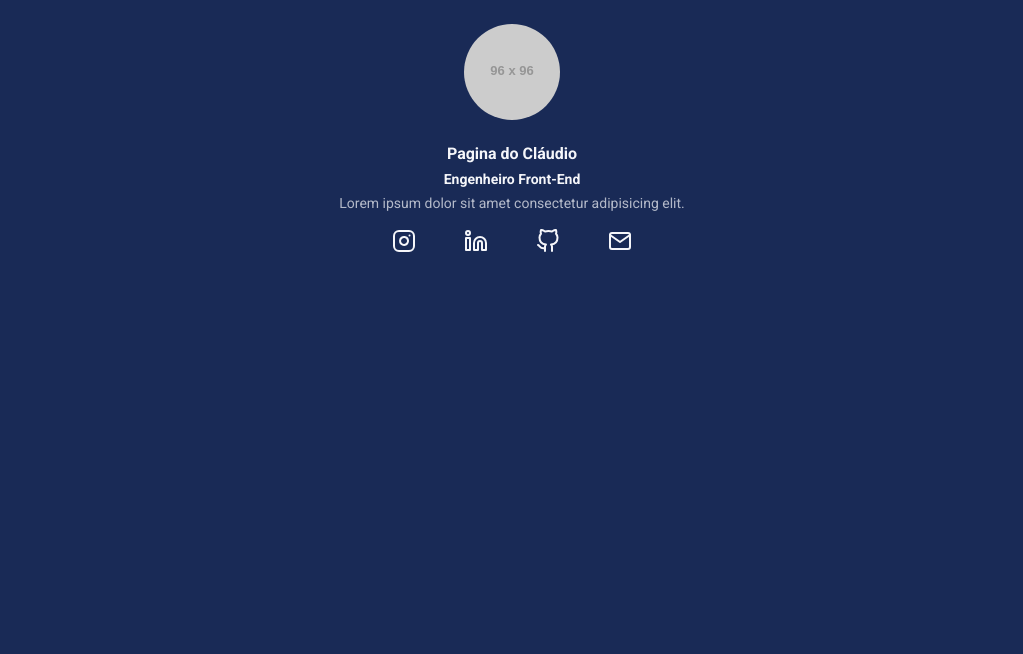
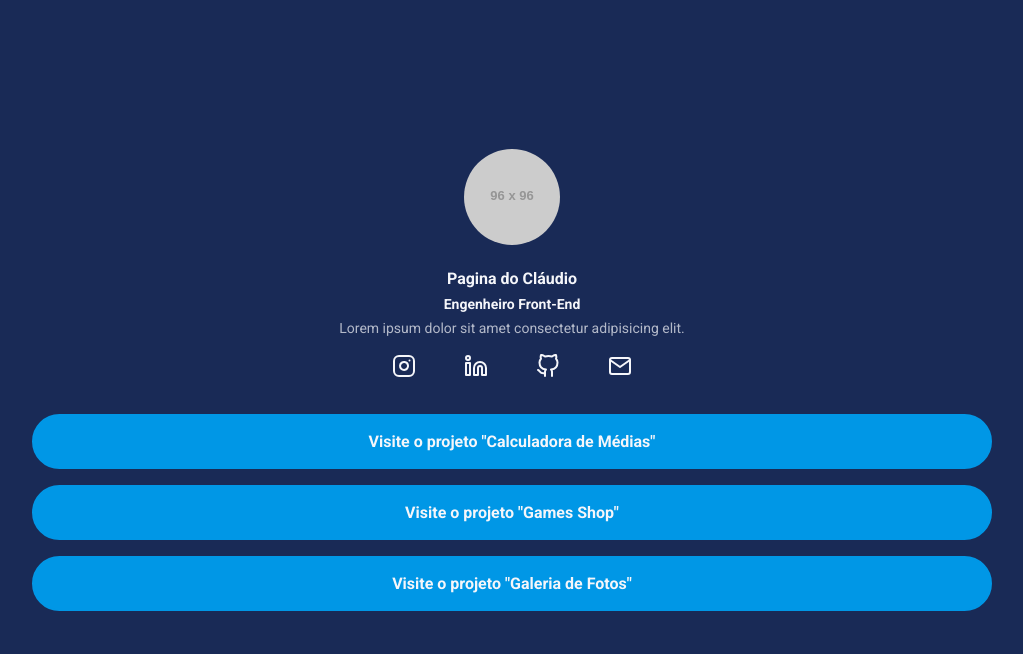
Before and after one commit to ClaudioFerreir/less, a website: page index.html in a window 1280 px wide. Shown: the whole page, without its empty margins (128-1151 px from the left). Drawn offline with Linux system fonts and the light colour scheme; placeholder pictures from the web are drawn by us.

Commit message:
feat: buttons css

```diff
--- a/index.html
+++ b/index.html
@@ -10,8 +10,8 @@
   <link href="https://fonts.googleapis.com/css2?family=Roboto:wght@400;700&display=swap" rel="stylesheet">
 </head>
 <body>
-  <header>
-    <div class="container">
+  <div class="container">
+    <header>
       <img class="profile-avatar" src="https://via.placeholder.com/96x96" alt="">
       <div class="profile-bio">
         <h1 class="profile-bio-name" >Pagina do Cláudio</h1>
@@ -36,7 +36,26 @@
           </a></li>
         </ul>
       </nav>
-    </div>
-  </header>
+      <nav>
+        <ul class="projects-list">
+          <li class="projects-list-item">
+            <a href="">
+              Visite o projeto "Calculadora de Médias"
+            </a>
+          </li>
+          <li class="projects-list-item">
+            <a href="">
+              Visite o projeto "Games Shop"
+            </a>
+          </li>
+          <li class="projects-list-item">
+            <a href="">
+              Visite o projeto "Galeria de Fotos"
+            </a>
+          </li>
+        </ul>
+      </nav>
+    </header>
+  </div>
 </body>
 </html>
--- a/src/styles/main.less
+++ b/src/styles/main.less
@@ -19,10 +19,18 @@ body {
   color: #colors[textColor];
 }
 
+li {
+  list-style: none;
+}
+
 .container {
   max-width: 960px;
   width: 100%;
   margin: 0 auto;
+  height: 100vh;
+  display: flex;
+  flex-direction: column;
+  justify-content: center;
 
   //Usando somente o max-width para definir o breakpoint temos que ter atenção a cascata de estilos. Colocamos o breakpoint mobile por último para que ele tenha prioridade. Caso contrario, devemos adicionar os limitadores no tablet (min e max-width no exemplo do tablet) para que o mobile não seja afetado.
 
@@ -37,8 +45,7 @@ body {
 }
 
 header {
-  padding: 24px;
-
+  padding-bottom: 24px;
   .profile-avatar {
     display: block;
     margin: 0 auto 24px;
@@ -73,9 +80,6 @@ header {
   width: 100%;
   margin: 0 auto;
 
-  li {
-    list-style: none;
-
     img {
       transition: all ease 0.2s;
       &:hover {
@@ -83,4 +87,27 @@ header {
       }
     }
   }
+
+.projects-list {
+  margin-top: 32px;
+  &-item {
+    a {
+      text-decoration: none;
+      background-color: #colors[buttonColor];
+      display: block;
+      padding: 16px 20px;
+      margin-bottom: 16px;
+      text-align: center;
+      color: #colors[textColor];
+      font-weight: bold;
+      border-radius: 30px;
+      border: 2px solid #colors[buttonColor];
+      transition: all ease 0.5s;
+
+      &:hover {
+        background-color: transparent;
+        color: #colors[buttonColor];
+      }
+    }
+  }
 }
```
Also changed, not shown: build/styles/main.css.
